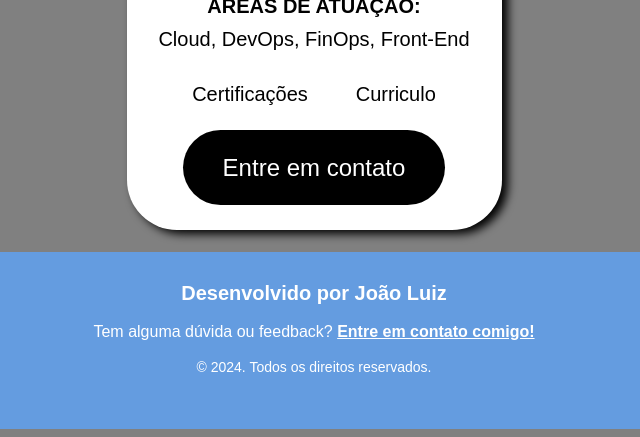
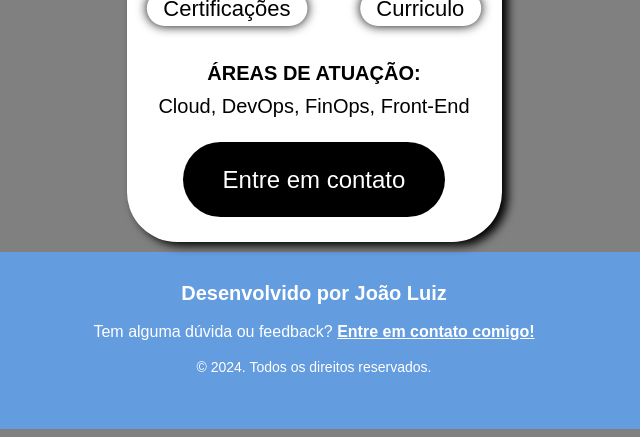
Before and after one commit to JoaoLuizDev/Projetos-Front_End-Estudante_Dev, a plain HTML site: page Card profile/index.html in a window 1280 px wide. Shown: the part 556-993 px from the top of the page, without its empty margins (326-966 px from the left). Drawn offline with Linux system fonts and the light colour scheme.

Commit message:
fix: ajustar estrutura HTML da página

```diff
--- a/Card profile/index.html
+++ b/Card profile/index.html
@@ -10,7 +10,7 @@
     <main>
         <div class="caixa-principal">
             <div class="foto">
-                <img src="/Card profile/img/foto.jpeg" alt="foto de perfil do desenvolvedor">
+                <img src="img/foto.jpeg" alt="foto de perfil do desenvolvedor">
             </div>
             <div class="nome">
                 <p>João Luiz</p>
@@ -22,10 +22,6 @@
                 <a href="https://github.com/JoaoLuizDev" target="_blank" rel="noopener noreferrer"><img src="https://cdn-icons-png.flaticon.com/512/25/25231.png" alt="ícone Github"></a>
                 <a href="https://www.linkedin.com/in/joaoluizbr/" target="_blank" rel="noopener noreferrer"><img src="https://cdn.icon-icons.com/icons2/2428/PNG/512/linkedin_black_logo_icon_147114.png"alt="ícone Linkedin"></a>
             </div>
-            <div class="foco">
-                <p class="areas">ÁREAS DE ATUAÇÃO:</p>
-                <p>Cloud, DevOps, FinOps, Front-End</p>
-            </div>
             <div class="acesso-externo">
                 <div>
                     <a href="">Certificações</a>
@@ -34,6 +30,11 @@
                     <a href="">Curriculo</a>
                 </div>
             </div>
+            <div class="foco">
+                <p class="areas">ÁREAS DE ATUAÇÃO:</p>
+                <p>Cloud, DevOps, FinOps, Front-End</p>
+            </div>
+
             <div class="contato">
                 <a href="">Entre em contato</a>
             </div>
--- a/Card profile/style.css
+++ b/Card profile/style.css
@@ -50,6 +50,10 @@ main {
     padding: 4px;
 }
 
+.foco {
+    padding: 1rem 0 2rem;
+}
+
 .foco p {
     text-align: center;
     font-size: 20px;
@@ -65,15 +69,19 @@ main {
 .acesso-externo {
     display: flex;
     flex-direction: row;
-    padding: 2rem;
+    padding: 1.5rem 0 1rem;
     justify-content: space-between;
     gap: 3rem;
+    transform: scale(1.1);
 }
 
 .acesso-externo a {
     text-decoration: none;
     color: black;
     font-size: 20px;
+    padding: 5px 15px;
+    box-shadow: 0 0 10px black;
+    border-radius: 25px;
 }
 
 .acesso-externo a:hover {
```
